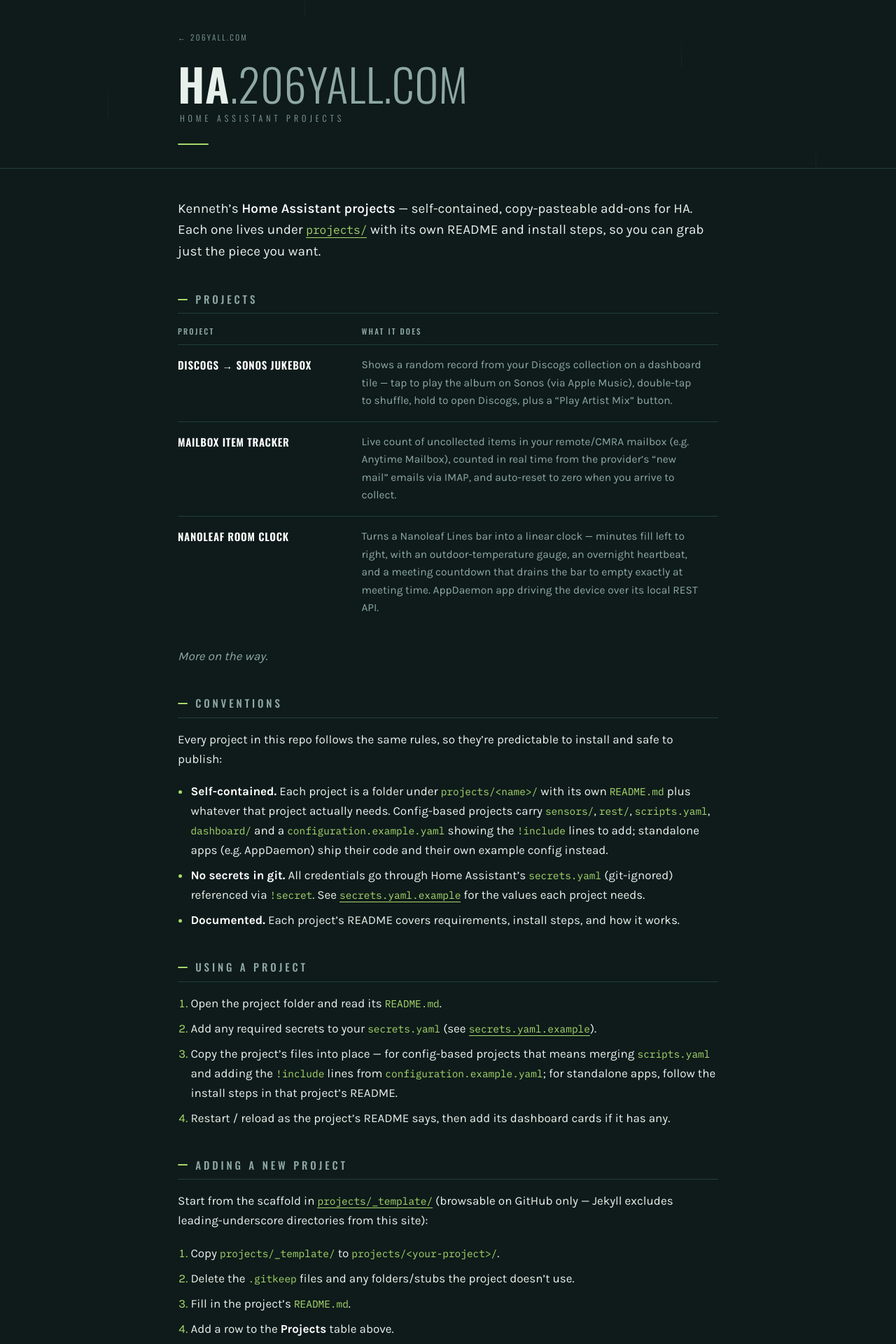
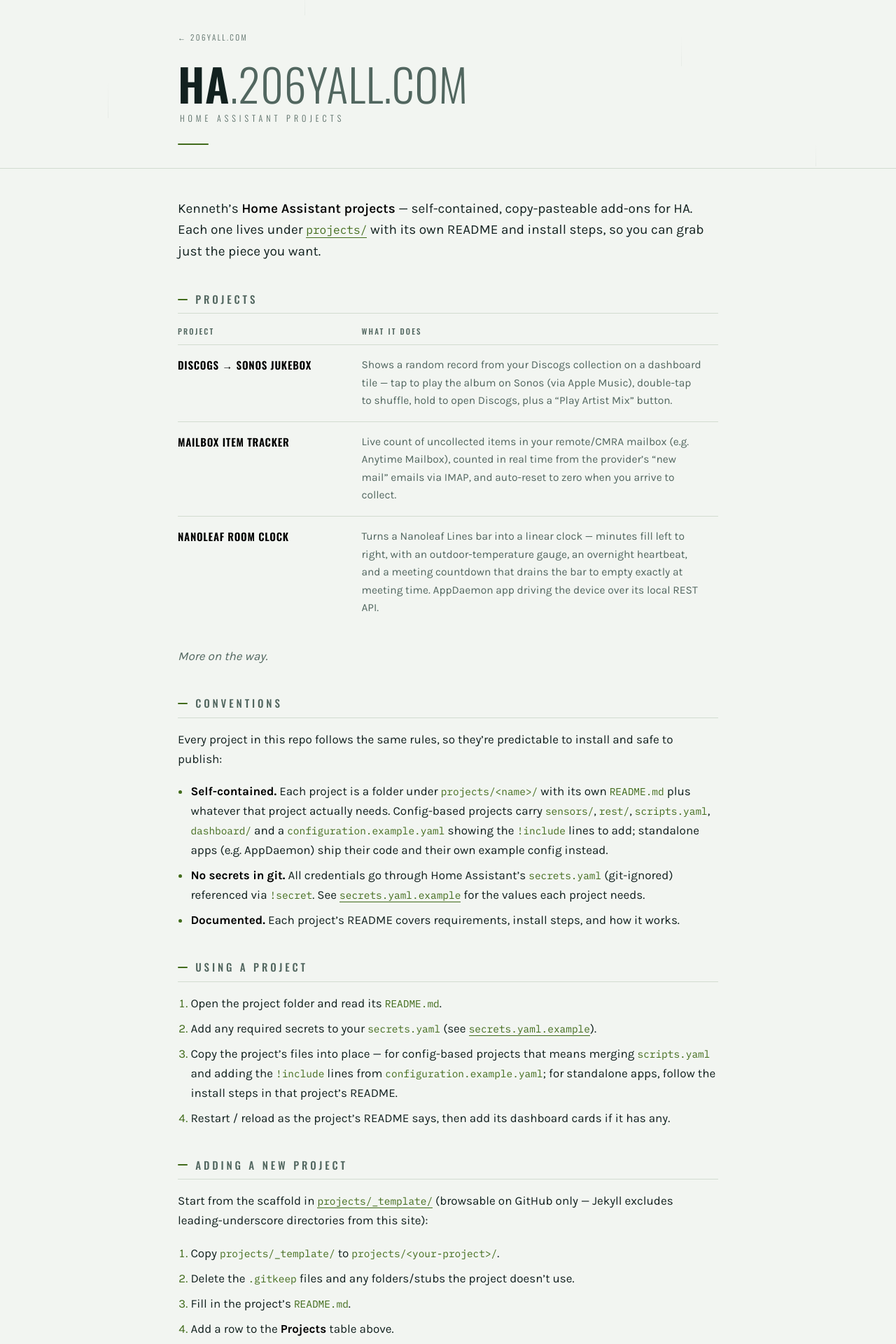
Before and after one commit to kwilson9/pwnkw_ha, a Jekyll site: the page built from README.md, in a window 1280 px wide. Shown: the top 1920 px of the page at 70% size. Built offline with Jekyll 4.4.1, drawn with Linux system fonts in a browser that asks for light colours; our own code applies the rules of GitHub Pages for plain Markdown files.

Commit message:
Flip the site to a light default, keep moss for dark mode
Landing on an all-dark page and then clicking through to GitHub is a jarring
switch. Light is now the default; 206yall.com's palette returns under
prefers-color-scheme: dark, so the parent-site continuity survives for
anyone whose OS asks for it.

Not an inversion - a naive flip fails immediately, since lichen #A9D96C on
a pale ground is 1.49:1 and effectively invisible. The light theme is its
own palette on a moss-tinted paper (#F2F5F1, deliberately not a neutral
grey and not the usual cream):

  text    #12211F  15.13:1
  muted   #51665F   5.59:1
  accent  #416B1B   5.71:1

Tokens renamed to roles (--ground/--text/--muted/--accent) because the old
colour names would now be lying in one theme or the other, and every
literal in the component rules was tokenized - audited to zero, so neither
theme can render one palette's text on the other's ground.

Beer button moved to #4E7A22 with white text: 4.63:1 on paper, 3.47:1 on
moss, since one image has to sit on both grounds.

Co-Authored-By: Claude Opus 5 <noreply@anthropic.com>

```diff
--- a/README.md
+++ b/README.md
@@ -81,7 +81,7 @@ pwnkw_ha/
 These projects are free and always will be. If one of them saved you an evening,
 you can [buy me a beer](https://buymeacoffee.com/bbzpt4y45mz) 🍺
 
-[![Buy me a beer](https://img.buymeacoffee.com/button-api/?text=Buy%20me%20a%20beer&emoji=%F0%9F%8D%BA&slug=bbzpt4y45mz&button_colour=A9D96C&font_colour=0E1B1A&font_family=Bree&outline_colour=0E1B1A&coffee_colour=0E1B1A)](https://buymeacoffee.com/bbzpt4y45mz)
+[![Buy me a beer](https://img.buymeacoffee.com/button-api/?text=Buy%20me%20a%20beer&emoji=%F0%9F%8D%BA&slug=bbzpt4y45mz&button_colour=4E7A22&font_colour=ffffff&font_family=Bree&outline_colour=4E7A22&coffee_colour=ffffff)](https://buymeacoffee.com/bbzpt4y45mz)
 
 ## License
 
--- a/assets/css/site.css
+++ b/assets/css/site.css
@@ -2,20 +2,47 @@
    extended with a monospace role for config-heavy documentation. */
 
 :root{
-  --moss:#0E1B1A;   /* page ground        */
-  --deep:#122422;   /* raised panel       */
-  --well:#0A1615;   /* code, recessed     */
-  --fog:#E8F0EC;    /* primary text       */
-  --haze:#8FA9A2;   /* secondary text     */
-  --lichen:#A9D96C; /* accent             */
-  --edge:#22403C;   /* hairlines          */
+  /* Light — the default. A moss-tinted paper, not a neutral grey and not cream. */
+  --ground:#F2F5F1;  /* page                    */
+  --raised:#E7EDE6;  /* panel                   */
+  --well:#E9EFE8;    /* code                    */
+  --text:#12211F;    /* body            15.1:1  */
+  --muted:#51665F;   /* secondary        5.6:1  */
+  --accent:#416B1B;  /* links, rules     5.7:1  */
+  --edge:#D2DCD0;    /* hairlines               */
+  --dim:#6B807A;     /* code comments           */
+  --fine:#5C716B;    /* footer                  */
+  --finer:#6B807A;   /* footer, smaller         */
+  --num:#1F6B5E;     /* numbers in code         */
+  --err:#A33A3A;
+  --strong:#000000;
+  --rain:#51665F;    /* streaks read as rain on a pale sky */
+}
+
+/* Dark — 206yall.com's own palette, for anyone whose OS asks for it.
+   Guarded so an explicit light choice still wins. */
+@media (prefers-color-scheme: dark){
+  :root:not([data-theme="light"]){
+    --ground:#0E1B1A; --raised:#122422; --well:#0A1615;
+    --text:#E8F0EC;   --muted:#8FA9A2;  --accent:#A9D96C;
+    --edge:#22403C;   --dim:#5E7A74;    --fine:#7C948E;
+    --finer:#6A827D;  --num:#7FB3A8;    --err:#E8A0A0;
+    --strong:#FFFFFF; --rain:#A9D96C;
+  }
+}
+:root[data-theme="dark"]{
+  --ground:#0E1B1A; --raised:#122422; --well:#0A1615;
+  --text:#E8F0EC;   --muted:#8FA9A2;  --accent:#A9D96C;
+  --edge:#22403C;   --dim:#5E7A74;    --fine:#7C948E;
+  --finer:#6A827D;  --num:#7FB3A8;    --err:#E8A0A0;
+  --strong:#FFFFFF; --rain:#A9D96C;
 }
 
 *{box-sizing:border-box;}
 html{-webkit-text-size-adjust:100%;scroll-behavior:smooth;}
-html,body{background:var(--moss);}
+html,body{background:var(--ground);}
 body{
-  margin:0;color:var(--fog);
+  margin:0;color:var(--text);
   font-family:'Karla',system-ui,sans-serif;
   font-size:17px;line-height:1.65;
   -webkit-font-smoothing:antialiased;
@@ -32,23 +59,23 @@ body{
   display:inline-block;
   font-family:'Oswald',sans-serif;font-weight:300;font-size:11px;
   letter-spacing:.22em;text-transform:uppercase;
-  color:var(--haze);text-decoration:none;margin-bottom:1.5rem;
+  color:var(--muted);text-decoration:none;margin-bottom:1.5rem;
   transition:color .16s ease;
 }
-.up:hover{color:var(--lichen);}
+.up:hover{color:var(--accent);}
 .lockup{
   font-family:'Oswald',sans-serif;font-weight:600;
   font-size:clamp(38px,9vw,64px);line-height:1;letter-spacing:.01em;
   margin:0 0 .55rem;text-transform:uppercase;
 }
-.lockup .tld{font-weight:300;color:var(--haze);}
+.lockup .tld{font-weight:300;color:var(--muted);}
 .place{
   font-family:'Oswald',sans-serif;font-weight:300;font-size:12px;
   letter-spacing:.42em;text-transform:uppercase;
-  color:var(--haze);margin:0;padding-left:.24em;
+  color:var(--muted);margin:0;padding-left:.24em;
 }
 .rule{
-  width:44px;height:2px;background:var(--lichen);
+  width:44px;height:2px;background:var(--accent);
   border:none;border-radius:2px;margin:1.6rem 0 0;
   transform-origin:left center;animation:draw .7s cubic-bezier(.2,.7,.3,1) both;
 }
@@ -58,8 +85,8 @@ body{
 .rain{position:absolute;inset:0;z-index:0;opacity:.5;}
 .rain i{
   position:absolute;top:-60px;width:1px;height:52px;
-  background:linear-gradient(to bottom,transparent,var(--lichen));
-  opacity:.16;animation:fall 1.9s linear infinite;
+  background:linear-gradient(to bottom,transparent,var(--rain));
+  opacity:.13;animation:fall 1.9s linear infinite;
 }
 .rain i:nth-child(1){left:12%;animation-delay:0s;}
 .rain i:nth-child(2){left:34%;animation-delay:.6s;height:38px;}
@@ -79,37 +106,37 @@ body{
 .wrap > h1:first-child,.wrap > h2:first-child{margin-top:0;}
 .wrap h1{font-weight:600;font-size:26px;letter-spacing:.06em;}
 .wrap h2{
-  font-weight:500;font-size:15px;letter-spacing:.26em;color:var(--haze);
+  font-weight:500;font-size:15px;letter-spacing:.26em;color:var(--muted);
   padding-bottom:.7rem;border-bottom:1px solid var(--edge);
   display:flex;align-items:center;gap:.7rem;
 }
 .wrap h2::before{
   content:"";flex:0 0 auto;width:14px;height:2px;
-  background:var(--lichen);border-radius:2px;
+  background:var(--accent);border-radius:2px;
 }
-.wrap h3{font-weight:500;font-size:13px;letter-spacing:.2em;color:var(--fog);margin-top:2rem;}
+.wrap h3{font-weight:500;font-size:13px;letter-spacing:.2em;color:var(--text);margin-top:2rem;}
 
 /* home: the masthead already carries the title, so the README's h1 would
    restate it (and give the page a second h1). Lead paragraph carries instead. */
 .home .wrap > h1:first-child{display:none;}
 .home .wrap > p:first-of-type{
-  font-size:19px;line-height:1.6;color:var(--fog);margin-bottom:1.6rem;
+  font-size:19px;line-height:1.6;color:var(--text);margin-bottom:1.6rem;
 }
-.home .wrap > p:first-of-type strong{font-weight:600;color:#fff;}
+.home .wrap > p:first-of-type strong{font-weight:600;color:var(--strong);}
 
 /* ---------- prose ---------- */
 .wrap p{margin:0 0 1.15rem;}
-.wrap strong{font-weight:700;color:#fff;}
-.wrap em{color:var(--haze);}
-.wrap a{color:var(--fog);text-decoration:none;border-bottom:1px solid var(--lichen);
+.wrap strong{font-weight:700;color:var(--strong);}
+.wrap em{color:var(--muted);}
+.wrap a{color:var(--text);text-decoration:none;border-bottom:1px solid var(--accent);
   transition:color .16s ease,background-color .16s ease;}
-.wrap a:hover{color:var(--lichen);}
+.wrap a:hover{color:var(--accent);}
 .wrap ul,.wrap ol{margin:0 0 1.3rem;padding-left:1.15rem;}
 .wrap li{margin-bottom:.5rem;}
-.wrap li::marker{color:var(--lichen);}
+.wrap li::marker{color:var(--accent);}
 .wrap blockquote{
   margin:1.4rem 0;padding:.2rem 0 .2rem 1.1rem;
-  border-left:2px solid var(--edge);color:var(--haze);
+  border-left:2px solid var(--edge);color:var(--muted);
 }
 .wrap blockquote p:last-child{margin-bottom:0;}
 .wrap hr{border:none;border-top:1px solid var(--edge);margin:2.4rem 0;}
@@ -117,7 +144,7 @@ body{
 /* ---------- code ---------- */
 .wrap code{
   font-family:'IBM Plex Mono',ui-monospace,monospace;
-  font-size:.85em;background:var(--well);color:var(--lichen);
+  font-size:.85em;background:var(--well);color:var(--accent);
   padding:.13em .42em;border-radius:3px;border:1px solid var(--edge);
 }
 .wrap pre{
@@ -125,7 +152,7 @@ body{
   padding:1.05rem 1.15rem;overflow-x:auto;margin:0 0 1.4rem;
   font-size:13px;line-height:1.6;
 }
-.wrap pre code{background:none;border:none;padding:0;color:var(--haze);font-size:inherit;}
+.wrap pre code{background:none;border:none;padding:0;color:var(--muted);font-size:inherit;}
 
 /* ---------- syntax highlighting (Rouge) ----------
    The theme we replaced shipped its own; this is the moss-palette equivalent.
@@ -138,16 +165,16 @@ body{
   padding:1.05rem 1.15rem;margin:0 0 1.4rem;overflow-x:auto;
 }
 .wrap .highlight .c,.wrap .highlight .c1,.wrap .highlight .cm,
-.wrap .highlight .cp,.wrap .highlight .cs{color:#5E7A74;font-style:italic;}
+.wrap .highlight .cp,.wrap .highlight .cs{color:var(--dim);font-style:italic;}
 .wrap .highlight .na,.wrap .highlight .nt,.wrap .highlight .k,
-.wrap .highlight .kn,.wrap .highlight .kd,.wrap .highlight .kc{color:var(--lichen);}
+.wrap .highlight .kn,.wrap .highlight .kd,.wrap .highlight .kc{color:var(--accent);}
 .wrap .highlight .s,.wrap .highlight .s1,.wrap .highlight .s2,
-.wrap .highlight .se,.wrap .highlight .sb{color:var(--fog);}
+.wrap .highlight .se,.wrap .highlight .sb{color:var(--text);}
 .wrap .highlight .m,.wrap .highlight .mi,.wrap .highlight .mf,
-.wrap .highlight .no,.wrap .highlight .nb{color:#7FB3A8;}
-.wrap .highlight .p,.wrap .highlight .o,.wrap .highlight .pi{color:var(--haze);}
-.wrap .highlight .nf,.wrap .highlight .nc,.wrap .highlight .nn{color:var(--fog);font-weight:500;}
-.wrap .highlight .err{color:#E8A0A0;background:none;}
+.wrap .highlight .no,.wrap .highlight .nb{color:var(--num);}
+.wrap .highlight .p,.wrap .highlight .o,.wrap .highlight .pi{color:var(--muted);}
+.wrap .highlight .nf,.wrap .highlight .nc,.wrap .highlight .nn{color:var(--text);font-weight:500;}
+.wrap .highlight .err{color:var(--err);background:none;}
 
 /* ---------- tables ---------- */
 .wrap table{
@@ -156,42 +183,42 @@ body{
 }
 .wrap thead th{
   font-family:'Oswald',sans-serif;font-weight:500;font-size:11px;
-  letter-spacing:.2em;text-transform:uppercase;color:var(--haze);
+  letter-spacing:.2em;text-transform:uppercase;color:var(--muted);
   text-align:left;padding:0 0 .6rem;border-bottom:1px solid var(--edge);
 }
 .wrap tbody td{
   padding:1rem 1.4rem 1rem 0;border-bottom:1px solid var(--edge);
-  vertical-align:top;color:var(--haze);
+  vertical-align:top;color:var(--muted);
 }
-.wrap tbody td:first-child{width:34%;padding-right:1.8rem;color:var(--fog);}
+.wrap tbody td:first-child{width:34%;padding-right:1.8rem;color:var(--text);}
 .wrap tbody tr:last-child td{border-bottom:none;}
 .wrap tbody td a{border-bottom:none;font-family:'Oswald',sans-serif;
   font-weight:500;letter-spacing:.05em;text-transform:uppercase;font-size:15px;}
-.wrap tbody td a:hover{color:var(--lichen);}
+.wrap tbody td a:hover{color:var(--accent);}
 
 /* ---------- project cards + install manifest ----------
    The manifest is the page's one signature: each project's real runtime and
    file shape, in the same tracked-uppercase idiom 206yall.com uses for its
    coordinate line. It answers "can I install this, and where does it go?" */
 .wrap h3:has(+ .manifest){
-  margin:0 0 .5rem;font-size:16px;letter-spacing:.05em;color:var(--fog);
+  margin:0 0 .5rem;font-size:16px;letter-spacing:.05em;color:var(--text);
 }
 .wrap h3:has(+ .manifest) a{
   border-bottom:none;font-family:'Oswald',sans-serif;font-weight:500;
-  text-transform:uppercase;color:var(--fog);
+  text-transform:uppercase;color:var(--text);
 }
-.wrap h3:has(+ .manifest) a:hover{color:var(--lichen);}
+.wrap h3:has(+ .manifest) a:hover{color:var(--accent);}
 .wrap .manifest{
   font-family:'IBM Plex Mono',ui-monospace,monospace;
   font-size:10.5px;letter-spacing:.185em;text-transform:uppercase;
-  color:var(--haze);margin:0 0 .85rem;
+  color:var(--muted);margin:0 0 .85rem;
   padding-left:1rem;position:relative;
 }
 .wrap .manifest::before{
   content:"";position:absolute;left:0;top:.52em;
-  width:8px;height:2px;background:var(--lichen);border-radius:2px;
+  width:8px;height:2px;background:var(--accent);border-radius:2px;
 }
-.wrap h3:has(+ .manifest) ~ p{color:var(--haze);}
+.wrap h3:has(+ .manifest) ~ p{color:var(--muted);}
 .wrap h3:has(+ .manifest){
   border-top:1px solid var(--edge);padding-top:1.8rem;margin-top:2.2rem;
 }
@@ -210,14 +237,14 @@ body{
 }
 .fine{
   font-family:'Oswald',sans-serif;font-weight:300;font-size:11px;
-  letter-spacing:.22em;text-transform:uppercase;color:#7C948E;margin:0;
+  letter-spacing:.22em;text-transform:uppercase;color:var(--fine);margin:0;
 }
-.fine.tiny{font-size:9.5px;letter-spacing:.14em;color:#6A827D;margin-top:.6rem;}
+.fine.tiny{font-size:9.5px;letter-spacing:.14em;color:var(--finer);margin-top:.6rem;}
 .foot a{color:inherit;text-decoration:none;border-bottom:1px solid var(--edge);}
-.foot a:hover{color:var(--lichen);}
+.foot a:hover{color:var(--accent);}
 
 /* ---------- quality floor ---------- */
-a:focus-visible,.up:focus-visible{outline:3px solid var(--lichen);outline-offset:3px;border-radius:2px;}
+a:focus-visible,.up:focus-visible{outline:3px solid var(--accent);outline-offset:3px;border-radius:2px;}
 
 @media (max-width:620px){
   body{font-size:16px;}
```
